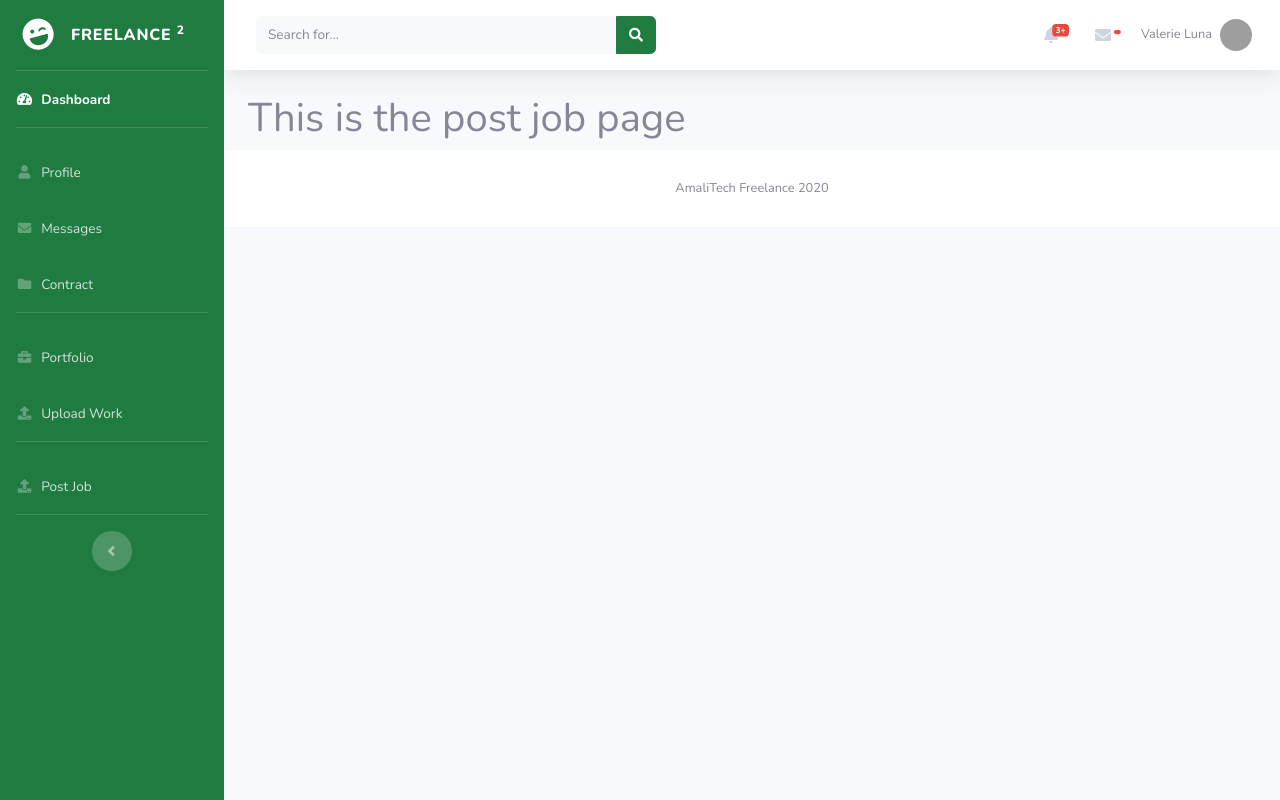
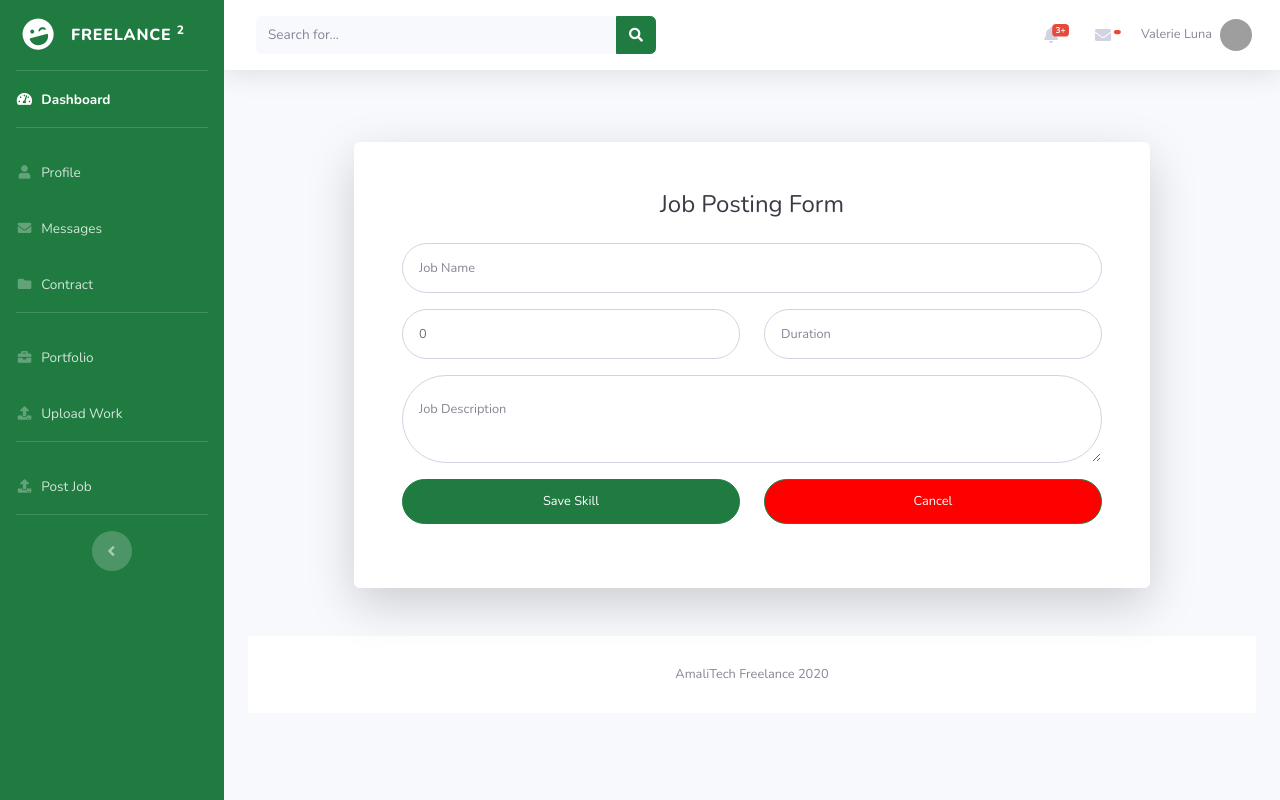
Before and after one commit to benjamin-andoh/edwuma_fie, a Django app: page /dashboard/post_job/ in a window 1280 px wide. Run offline with Django 3.2, Linux system fonts and the light colour scheme; some libraries are stand-ins or nearby versions; grey boxes are pictures that could not be loaded.

Commit message:
designing of dashboards

```diff
--- a/templates/adminside/newskill.html
+++ b/templates/adminside/newskill.html
@@ -26,6 +26,8 @@
                   <form class="user">
                     <div class="form-group">
                      <input type="text" class="form-control form-control-user" id="exampleFirstName" placeholder="Select Category">
+                    <br/><br/>
+                    <br/>
                     </div>
                       <hr>
 
--- a/templates/dashboard/postjob.html
+++ b/templates/dashboard/postjob.html
@@ -8,6 +8,54 @@
 
 {% block content%}
 
-<h1>This is the post job page</h1>
+<div class="container">
+
+    <!-- Outer Row -->
+    <div class="row justify-content-center">
+
+      <div class="col-xl-10 col-lg-12 col-md-9">
+        <div class="card o-hidden border-0 shadow-lg my-5">
+          <div class="card-body p-0">
+            <!-- Nested Row within Card Body -->
+            <div class="row">
+              <div class="col">
+                <div class="p-5">
+                  <div class="text-center">
+                    <h1 class="h4 text-gray-900 mb-4">Job Posting Form</h1>
+                  </div>
+                  <form class="user">
+                    <div class="form-group">
+                     <input type="text" class="form-control form-control-user"  placeholder="Job Name">
+                    </div>
+                  <div class="form-group row">
+                  <div class="col-sm-6 mb-3 mb-sm-0">
+                    <input type="number" class="form-control form-control-user" value="0" placeholder="Budget">
+                  </div>
+                  <div class="col-sm-6">
+                    <input type="text" class="form-control form-control-user" placeholder="Duration">
+                  </div>
+                </div>
+                 <div class="form-group">
+                     <textarea class="form-control form-control-user"  placeholder="Job Description"></textarea>
+                 </div>
+
+                <div class="form-group row">
+                  <div class="col-sm-6 mb-3 mb-sm-0">
+                   <input type="submit" style="background-color: #207b41; border-color: #207b41;" class="btn btn-primary btn-user btn-block" value="Save Skill">
+                  </div>
+                  <div class="col-sm-6">
+                     <a href=""> <button style="background-color: #FF0000; border-color: #207b41;" class="btn btn-primary btn-user btn-block" >Cancel</button></a>
+                  </div>
+                  </form>
+
+                </div>
+              </div>
+            </div>
+          </div>
+        </div>
+      </div>
+    </div>
+  </div>
+
 
 {% endblock %}
--- a/zeeFreeProj/urls.py
+++ b/zeeFreeProj/urls.py
@@ -17,7 +17,7 @@ from django.contrib import admin
 from django.urls import path, include #new
 
 urlpatterns = [
-   path('adminside/', admin.site.urls),
+   path('admin/', admin.site.urls),
    path('', include('home.urls')),  #new
    path('dashboard/', include('mainApp.urls')),
    path('adminapp/',include('adminApp.urls')),
```
